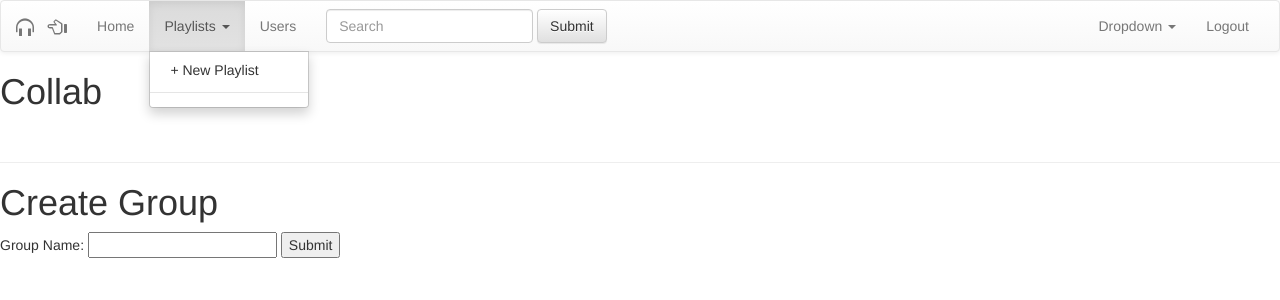
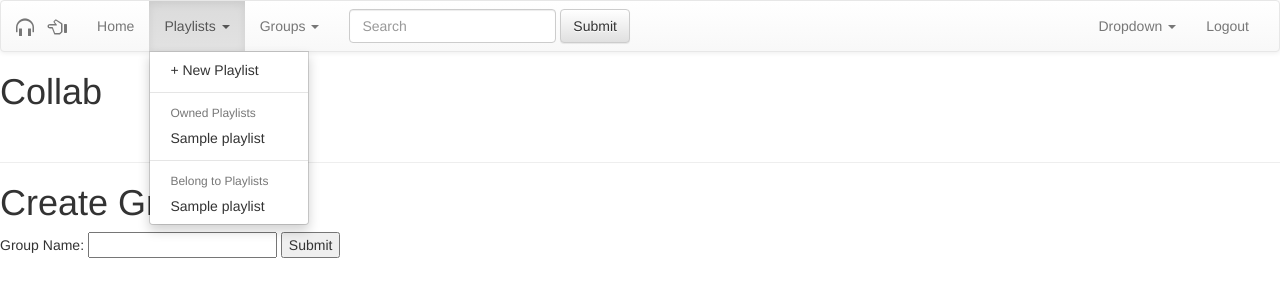
Before and after one commit to shhhhhigne/song.append, a Flask app: page /create-group in a window 1280 px wide, after a click on "Playlists". Shown: the top 300 px of the page. Run offline with Flask 2, Linux system fonts and the light colour scheme; the visitor is signed in with stand-in values (Sample User, id 1); tables that the repository leaves empty hold one stand-in row (values such as "Sample post"); data that the repository does not hold is empty; some libraries are stand-ins or nearby versions.

Commit message:
Playlist and group dropdown menus complete

```diff
--- /dev/null
+++ b/helper_functions.py
@@ -0,0 +1,63 @@
+from jinja2 import StrictUndefined
+
+from flask import Flask, jsonify, render_template, redirect, request, flash, session
+from flask_debugtoolbar import DebugToolbarExtension
+
+from flask_sqlalchemy import SQLAlchemy
+import sqlalchemy
+
+import re
+
+from model import User, Group, UserGroup, Playlist, Song, PlaylistSong, Vote
+from model import connect_to_db, db
+
+from spotipy_functions import initialize_auth, create_playlist, show_all_playlists
+
+
+
+
+
+def get_user_groups(user_id):
+
+    users_groups = UserGroup.query.filter_by(user_id=user_id).all()
+
+    groups = []
+    for users_group in users_groups:
+        if users_group.in_group:
+            group = Group.query.filter_by(group_id=users_group.group_id).one()
+            groups.append(group)
+            print group
+        else:
+            print "not in ", users_group.group_id
+
+    return groups
+
+
+def get_user_owned_playlists(user_id):
+
+    user_playlists = Playlist.query.filter_by(user_id=user_id).all()
+
+    return user_playlists
+
+
+def get_user_belonging_playlists(user_id):
+
+    user_groups = get_user_groups(user_id)
+
+    playlists = []
+    for group in user_groups:
+        group_playlists = Playlist.query.filter_by(group_id=group.group_id).all()
+        for group_playlist in group_playlists:
+            playlists.append(group_playlist)
+
+
+
+    return playlists
+
+
+def get_playlist_songs(playlist_id):
+
+
+
+    songs = []
+    return songs
--- a/model.py
+++ b/model.py
@@ -90,7 +90,7 @@ class Playlist(db.Model):
     num_votes_del = db.Column(db.Integer, nullable=False, default=3)
 
     user_id = db.Column(db.Integer, db.ForeignKey("users.user_id"), nullable=False)
-    group_id = db.Column(db.Integer, db.ForeignKey("groups.group_id"), nullable=False)
+    group_id = db.Column(db.Integer, db.ForeignKey("groups.group_id"), nullable=True)
 
     user = db.relationship("User", backref=db.backref("playlists", order_by=playlist_id))
     group = db.relationship("Group", backref=db.backref("playlists", order_by=playlist_id))
@@ -208,4 +208,6 @@ if __name__ == "__main__":
 
     from server import app
     connect_to_db(app)
+
+    db.create_all()
     print "Connected to DB."
--- a/server.py
+++ b/server.py
@@ -8,10 +8,17 @@ from flask_debugtoolbar import DebugToolbarExtension
 from flask_sqlalchemy import SQLAlchemy
 import sqlalchemy
 
+import re
+
 from model import User, Group, UserGroup, Playlist, Song, PlaylistSong, Vote
 from model import connect_to_db, db
 
 from spotipy_functions import initialize_auth, create_playlist, show_all_playlists
+
+from helper_functions import (get_user_groups,
+                              get_user_owned_playlists,
+                              get_user_belonging_playlists,
+                              get_playlist_songs)
 
 
 app = Flask(__name__)
@@ -150,6 +157,17 @@ def show_user_page(user_id):
                            playlists_info=playlists_info)
 
 
+@app.route('/create-playlist')
+def show_create_playlist_form():
+
+    user_id = session['user_id']
+
+    groups = get_user_groups(user_id)
+
+    return render_template('create_playlist.html',
+                            groups=groups,
+                            playlist_exists=False)
+
 @app.route('/create-playlist', methods=['POST'])
 def create_playlist_form():
 
@@ -159,6 +177,25 @@ def create_playlist_form():
 
     playlist_spotify_id = create_playlist(name)
     playlist_spotify_id_full = create_playlist(name_full)
+
+    user_id = session['user_id']
+
+    group_id = request.form.get('group')
+
+    num_to_add = request.form.get('num-to-add') or None
+    num_to_del = request.form.get('num-to-del') or None
+
+    playlist_object = Playlist(playlist_name=name,
+                               playlist_spotify_id=playlist_spotify_id,
+                               playlist_spotify_id_full=playlist_spotify_id_full,
+                               num_votes_add=num_to_add,
+                               num_votes_del=num_to_del,
+                               group_id=group_id,
+                               user_id=user_id)
+
+    db.session.add(playlist_object)
+
+    db.session.commit()
 
 
 
@@ -172,22 +209,81 @@ def create_playlist_form():
 
     return redirect("/")
 
+
+
 @app.route('/get-all-playlists')
 def show_playlist_list():
-    playlists = show_all_playlists()
-    playlists_info = {}
-    for playlist in playlists['items']:
-        playlists_info[playlist['id']] = playlist['name']
+    # playlists = show_all_playlists()
+    # playlists_info = {}
+    # for playlist in playlists['items']:
+    #     if not playlist['name'].endswith('_full'):
+    #         playlists_info[playlist['id']] = playlist['name']
+    # return jsonify(playlists_info)
 
-    return playlists_info
+    # user_id = session['user_id']
+    # users_groups = UserGroup.query.filter_by(user_id=user_id).all()
+    # for users_group in users_groups:
+    #     user_playlists = Playlist.query.filter_by(group_id=users_group.group_id).all()
+
+    # return jsonify(user_playlists)
+    pass
+
+
+@app.route('/get-user-owned-playlists')
+def show_user_owned_playlists():
+
+    user_id = session['user_id']
+
+    playlists = get_user_owned_playlists(user_id)
+    print "++++++++++", playlists
+
+    user_playlists = {}
+
+    for playlist in playlists:
+        user_playlists[playlist.playlist_id] = playlist.playlist_name
+
+
+    return jsonify(user_playlists)
+
+
+@app.route('/get-user-belonging-playlists')
+def show_user_belonging_playlists():
+
+    user_id = session['user_id']
+
+    playlists = get_user_belonging_playlists(user_id)
+    print "!!!!!!!!!!!!!", playlists
+
+    user_playlists = {}
+
+    for playlist in playlists:
+        print 'playlist *****', playlist
+        user_playlists[playlist.playlist_id] = playlist.playlist_name
+
+    print 'user_playlists *********', user_playlists
+
+
+    return jsonify(user_playlists)
+
+
+
+
 
 
 @app.route('/get-playlist/<playlist_id>')
 def show_playlist(playlist_id):
 
+    playlist_object = Playlist.query.filter_by(playlist_id=playlist_id).one()
+    playlist_name = playlist_object.playlist_name
+
+    songs = PlaylistSong.query.filter_by(playlist_id=playlist_id).all()
+    print songs
+
     # playlist_object = Playlist.query.filter_by(playlist_id=playlist_id).one()
     # playlist = get
-    pass
+    return render_template('playlist.html',
+                           playlist_object=playlist_object
+                           )
 
 @app.route('/create-group')
 def create_group_form():
@@ -209,6 +305,21 @@ def create_group():
     group_id = group_object.group_id
 
     return redirect('/add-to-group/' + str(group_id))
+
+@app.route('/get-user-belonging-groups')
+def show_user_belonging_groups():
+    user_id = session['user_id']
+
+    groups = get_user_groups(user_id)
+
+    user_groups = {}
+
+    for group in groups:
+        user_groups[group.group_id] = group.group_name
+
+
+    return jsonify(user_groups)
+
 
 @app.route('/add-to-group/<group_id>', methods=['GET'])
 def add_to_group_form(group_id):
--- a/spotipy_functions.py
+++ b/spotipy_functions.py
@@ -56,6 +56,7 @@ def create_playlist(playlist_name):
     playlist = sp.user_playlist_create(username, playlist_name)
 
     print 'playlist id: ' + playlist['name'], playlist['id']
+    return playlist['id']
 
 
 def show_user_playlists(playlist_names):
--- a/static/scripts.js
+++ b/static/scripts.js
@@ -11,28 +11,111 @@ $(document).ready(function () {
 
 
 
-function populateDropDown(playlist_info) {
+function populateDropDownOwned(playlist_info) {
 
-    for (var [name, value] of Iterator(playlist_info)) {
+    for (playlist_id in playlist_info) {
+        var playlist_name = playlist_info[playlist_id];
 
-        var newItem = $('<li>');
-        var newItemLink = newItem.append($('<a>'));
+        console.log(`playlist name = ${playlist_name}`)
 
+         newItem = $('<li>');
+         newItemLink = $('<a>', { href: '/get-playlist/'+playlist_id,
+                                  value: playlist_id
 
-        console.log(value)
-        console.log(name)
-        // newItem.addClass('nav-playlist-'+playlist['id'])
+        });
+        newItem.append(newItemLink);
 
-    //     newItemLink.append();
-    //     newItem.addClass('dropdown-playlist');
-    //     newItemLink.attr('value') = playlist['id'];
-    //     newItemLink.attr('href') = '/get-playlist/'+playlist['id'];
+        newItemLink.text(playlist_name);
+        newItem.addClass('dropdown-playlist');
+
+        $('#dropdown-playlist-menu').append(newItem)
     }
 }
 
-function getAllPlaylists() {
-    $.get('/get-all-playlists',
-          populateDropDown);
+function getOwnedPlaylists() {
+    console.log('get all p')
+    $.get('/get-user-owned-playlists',
+          populateDropDownOwned);
 }
 
-getAllPlaylists();
+getOwnedPlaylists();
+
+
+function populateDropDownBelong(playlist_info) {
+
+    $('#dropdown-playlist-menu').append('<li role="separator" class="divider"></li>');
+    $('#dropdown-playlist-menu').append('<li class="dropdown-header owned-playlists">Belong to Playlists</li>')
+
+
+    for (playlist_id in playlist_info) {
+        var playlist_name = playlist_info[playlist_id];
+
+        console.log(`playlist name = ${playlist_name}`)
+
+         newItem = $('<li>');
+         newItemLink = $('<a>', { href: '/get-playlist/'+playlist_id,
+                                  value: playlist_id
+
+        });
+        newItem.append(newItemLink);
+
+        newItemLink.text(playlist_name);
+        newItem.addClass('dropdown-playlist');
+
+        $('#dropdown-playlist-menu').append(newItem)
+    }
+}
+
+function getBelongingPlaylists() {
+    console.log('get all p')
+    $.get('/get-user-belonging-playlists',
+          populateDropDownBelong);
+}
+
+getBelongingPlaylists();
+
+
+function populateDropDownGroups(group_info) {
+    console.log('popu')
+
+    console.log(group_info)
+
+    for (group_id in group_info) {
+        var group_name = group_info[group_id];
+
+        console.log(`group name = ${group_name}`)
+
+         newItem = $('<li>');
+         newItemLink = $('<a>', { href: '/add-to-group/'+group_id,
+                                  value: group_id
+
+        });
+         newItem.append(newItemLink);
+
+         // newItemLink.createAttribute('href');
+
+
+         // newItemLink.href = '/get-playlist/'+playlist_id;
+         // newItemLink = newItem.append($('<a>', { href: '/get-playlist/'+playlist_id.href }));
+
+
+
+        // newItem.addClass('nav-playlist-'+playlist['id'])
+
+        newItemLink.text(group_name);
+        newItem.addClass('dropdown-group');
+        // newItemLink.attr('value') = playlist_id;
+        // newItemLink.attr('href') = '/get-playlist/'+playlist_id;
+
+
+        $('#dropdown-group-menu').append(newItem)
+    }
+}
+
+function getGroups() {
+    console.log('get all p')
+    $.get('/get-user-belonging-groups',
+          populateDropDownGroups);
+}
+
+getGroups();
--- a/templates/base.html
+++ b/templates/base.html
@@ -40,15 +40,23 @@
         {% if 'logged_in' in session %}
         <li class="dropdown" id='playlist-dropdown'>
           <a href="#" class="dropdown-toggle" data-toggle="dropdown" role="button" aria-haspopup="true" aria-expanded="false">Playlists <span class="caret"></span></a>
-          <ul class="dropdown-menu">
+          <ul class="dropdown-menu" id='dropdown-playlist-menu'>
             <li><a href="/create-playlist">+ New Playlist</a></li>
             <li role="separator" class="divider"></li>
-
+            <li class='dropdown-header owned-playlists'>Owned Playlists</li>
+          </ul>
+        </li>
+        {% endif %}
+        {% if 'logged_in' in session %}
+        <li class="dropdown" id='group-dropdown'>
+          <a href="#" class="dropdown-toggle" data-toggle="dropdown" role="button" aria-haspopup="true" aria-expanded="false">Groups <span class="caret"></span></a>
+          <ul class="dropdown-menu" id='dropdown-group-menu'>
+            <li><a href="/create-group">+ New Group</a></li>
+            <li role="separator" class="divider"></li>
 
           </ul>
         </li>
         {% endif %}
-        <li><a href="/users">Users</a></li>
 
       </ul>
       <form class="navbar-form navbar-left" action='/search'>
```
Also changed, not shown: templates/create_playlist.html (added, +38 -0 lines), templates/owned_playlist.html (added, +15 -0 lines), templates/playlist.html (added).
